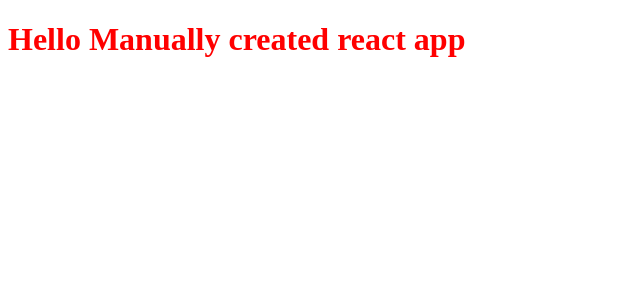
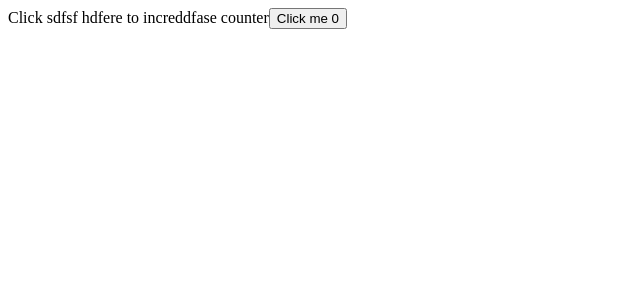
Before and after one commit to iamsumanp/webpack-init, a React app: page / in a window 1280 px wide. Shown: the top 300 px of the page, without its empty margins (0-640 px from the left). Built offline with nearby package versions, Linux system fonts and the light colour scheme.

Commit message:
add strictmode in root

```diff
--- a/src/App.jsx
+++ /dev/null
@@ -1,25 +0,0 @@
-import React, { useEffect, useState } from 'react';
-import './styles.css';
-
-function App() {
-  const name = 'sdf';
-  const [open, setIsOpen] = useState('');
-
-  useEffect(() => {
-    console.log(open);
-  }, []);
-  // const [opne, setIsopen] = useState < any > 'sfs'; //type annotation doesnot work in jsx files
-
-  // const hell = wefjk;
-
-  return <h1>Hello Manually created react app</h1>;
-}
-
-export default App;
-
-// ? TODO
-
-// husky
-// add env for development and production on webpack so that different presets are used.
-// LINT : so that when pushing everything is saved
-// add prettier
--- /dev/null
+++ b/src/App.tsx
@@ -0,0 +1,17 @@
+import React, { useEffect, useState } from 'react';
+import './styles.css';
+
+function App() {
+  const [count, setCount] = useState<number>(0);
+
+  // useEffect(() => {}, []);
+
+  return (
+    <div>
+      <span>Click sdfsf hdfere to increddfase counter</span>
+      <button onClick={() => setCount(count + 1)}>Click me {count}</button>
+    </div>
+  );
+}
+
+export default App;
--- /dev/null
+++ b/src/index.tsx
@@ -0,0 +1,13 @@
+import React from 'react';
+import ReactDOM from 'react-dom/client';
+
+import App from './App';
+
+const root = ReactDOM.createRoot(document.getElementById('app') as HTMLElement);
+root.render(
+  <React.StrictMode>
+    <App />
+  </React.StrictMode>
+);
+
+//add hot module replacement
```
Also changed, not shown: src/One.tsx (deleted, +0 -17 lines), src/index.jsx (deleted, +0 -11 lines), .eslintrc.js, 2 other files (tests, documents, lock files or other folders).
